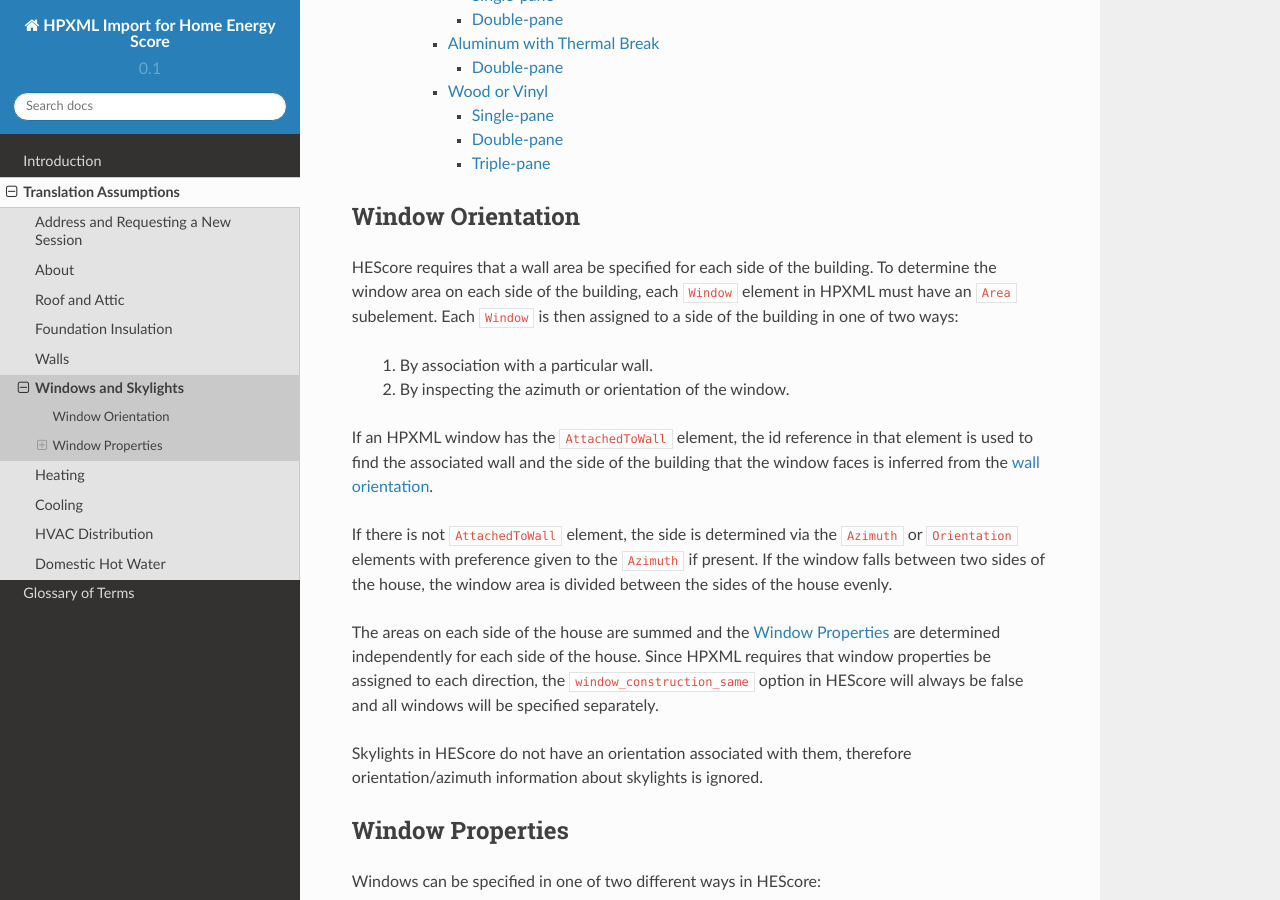
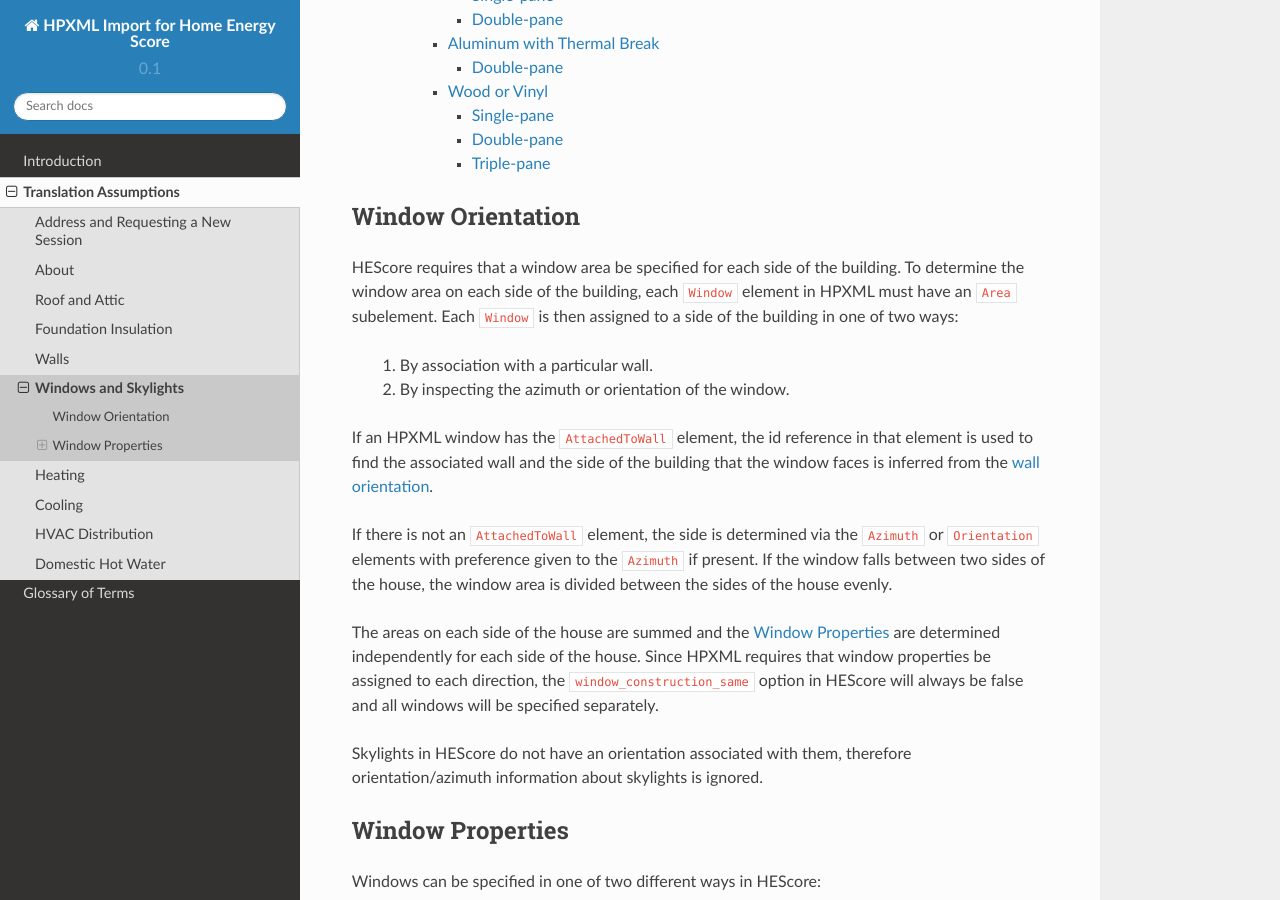
Before and after one commit to NREL/hescore-hpxml, a Sphinx documentation site: the page built from docs/source/translation/zone_window.rst, in a window 1280 px wide and 900 px high, scrolled down 356 px. Built offline with Sphinx 7.4.7 and the Read the Docs theme 2.0.0, drawn with Linux system fonts in a browser that asks for light colours; formulas are drawn with MathJax 3.

Commit message:
changing 'wall' to 'window' as it should be.

```diff
--- a/docs/source/translation/zone_window.rst
+++ b/docs/source/translation/zone_window.rst
@@ -6,10 +6,10 @@
 Window Orientation
 ******************
 
-HEScore requires that a wall area be specified for each side of the building. To
-determine the window area on each side of the building, each ``Window`` element
-in HPXML must have an ``Area`` subelement. Each ``Window`` is then assigned to
-a side of the building in one of two ways:
+HEScore requires that a window area be specified for each side of the building.
+To determine the window area on each side of the building, each ``Window``
+element in HPXML must have an ``Area`` subelement. Each ``Window`` is then
+assigned to a side of the building in one of two ways:
 
    #. By association with a particular wall.
    #. By inspecting the azimuth or orientation of the window.
@@ -18,7 +18,7 @@
 element is used to find the associated wall and the side of the building that
 the window faces is inferred from the :ref:`wall orientation <wallorientation>`.
 
-If there is not ``AttachedToWall`` element, the side is determined via the
+If there is not an ``AttachedToWall`` element, the side is determined via the
 ``Azimuth`` or ``Orientation`` elements with preference given to the
 ``Azimuth`` if present. If the window falls between two sides of the house, the
 window area is divided between the sides of the house evenly.
```
